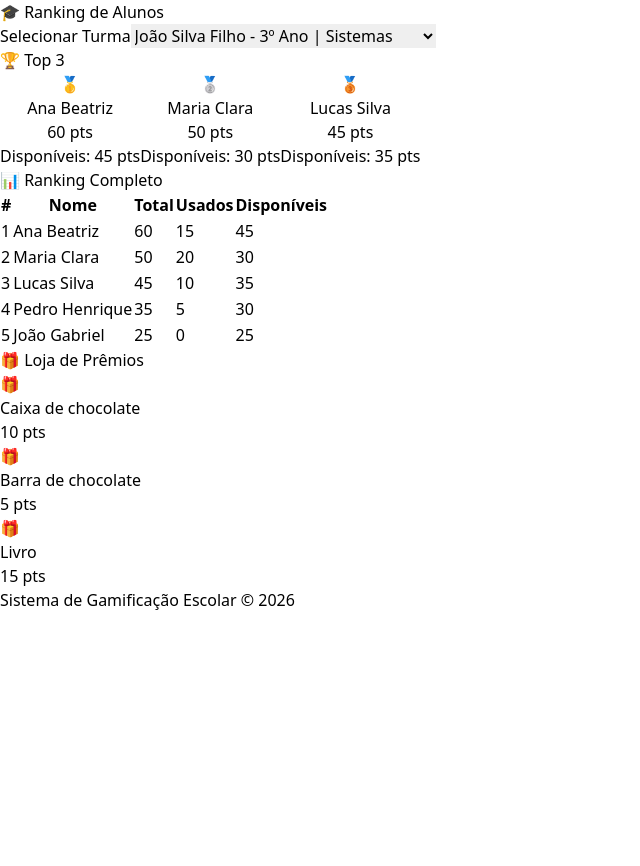
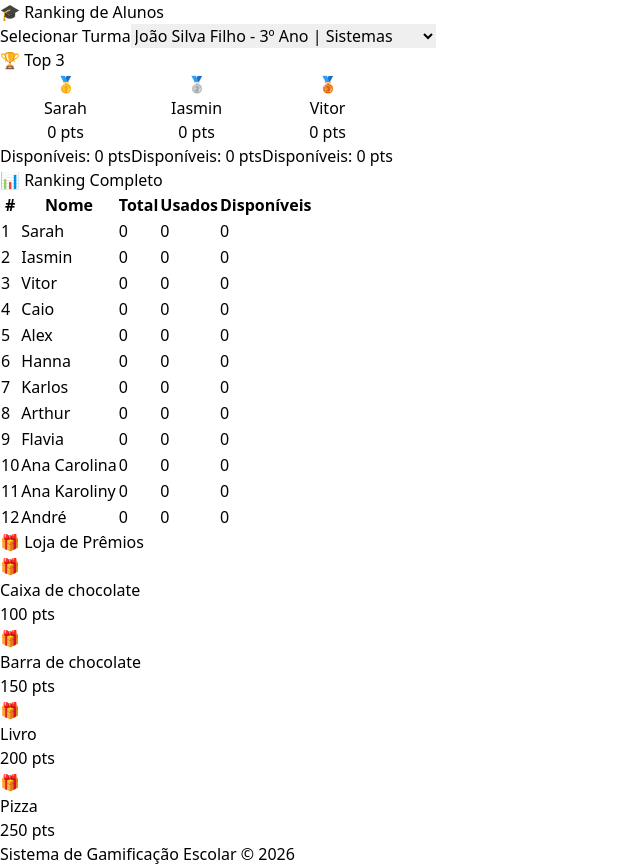
Before and after one commit to ramersonrodrigues/site-ranking-alunos, a React (Vite) app: page / in a window 1280 px wide. Shown: the whole page, without its empty margins (0-640 px from the left). Before the commit the page ends 800 px from the top, so only its background shows below. Built offline with nearby package versions, Linux system fonts and the light colour scheme.

Commit message:
lista de alunos

```diff
--- a/src/components/ModalHistorico.tsx
+++ b/src/components/ModalHistorico.tsx
@@ -60,7 +60,7 @@ export function ModalHistorico({ aluno, onClose }: ModalHistoricoProps) {
               Nenhum registro encontrado.
             </p>
           ) : (
-            aluno.historico.map((item, index) => {
+            [...aluno.historico].reverse().map((item, index) => {
               const isGanho = item.tipo === "ganho";
               return (
                 <div
--- a/src/data/turmas.ts
+++ b/src/data/turmas.ts
@@ -4,44 +4,60 @@ import { Premio } from "../models/Premio";
 import { Turma } from "../models/Turma";
 
 const premiosPadrao: Premio[] = [
-  new Premio("Caixa de chocolate", 10),
-  new Premio("Barra de chocolate", 5),
-  new Premio("Livro", 15),
+  new Premio("Caixa de chocolate", 100),
+  new Premio("Barra de chocolate", 150),
+  new Premio("Livro", 200),
+  new Premio("Pizza", 250),
 ];
 
 const turmaA = new Turma(
   "João Silva Filho - 3º Ano | Sistemas",
   [
-    new Aluno("Lucas Silva", [
-      new HistoricoItem("ganho", 15, "Participação em aula", "05/03/2025", "Matemática"),
-      new HistoricoItem("ganho", 10, "Nota acima de 9", "12/03/2025", "Português"),
-      new HistoricoItem("ganho", 20, "Projeto em grupo", "20/03/2025", "História"),
-      new HistoricoItem("uso", 10, "Barra de chocolate x2", "25/03/2025", "Premiação"),
+    // new Aluno("Lucas Silva", [
+    //   new HistoricoItem("ganho", 15, "Participação em aula", "05/03/2025", "Matemática"),
+    //   new HistoricoItem("ganho", 10, "Nota acima de 9", "12/03/2025", "Português"),
+    //   new HistoricoItem("ganho", 20, "Projeto em grupo", "20/03/2025", "História"),
+    //   new HistoricoItem("uso", 10, "Barra de chocolate x2", "25/03/2025", "Premiação"),
+    //   new HistoricoItem("uso", 10, "Nota", "25/03/2025", "Matemática"),
+    // ]),
+    new Aluno("Sarah", [
+
     ]),
-    new Aluno("Ana Beatriz", [
-      new HistoricoItem("ganho", 20, "Melhor nota da turma", "02/03/2025", "Matemática"),
-      new HistoricoItem("ganho", 15, "Apresentação oral", "10/03/2025", "Português"),
-      new HistoricoItem("ganho", 25, "Trabalho extra", "18/03/2025", "História"),
-      new HistoricoItem("uso", 15, "Livro", "22/03/2025", "Premiação"),
+
+    new Aluno("Iasmin", [
+
     ]),
-    new Aluno("Pedro Henrique", [
-      new HistoricoItem("ganho", 10, "Participação em aula", "03/03/2025", "Matemática"),
-      new HistoricoItem("ganho", 15, "Redação destaque", "14/03/2025", "Português"),
-      new HistoricoItem("ganho", 10, "Quiz de história", "21/03/2025", "História"),
-      new HistoricoItem("uso", 5, "Barra de chocolate", "28/03/2025", "Premiação"),
+    new Aluno("Vitor", [
+
     ]),
-    new Aluno("Maria Clara", [
-      new HistoricoItem("ganho", 20, "Olimpíada de matemática", "01/03/2025", "Matemática"),
-      new HistoricoItem("ganho", 10, "Leitura extra", "08/03/2025", "Português"),
-      new HistoricoItem("ganho", 20, "Seminário", "15/03/2025", "História"),
-      new HistoricoItem("uso", 10, "Caixa de chocolate", "19/03/2025", "Premiação"),
-      new HistoricoItem("uso", 10, "Caixa de chocolate", "26/03/2025", "Premiação"),
+    new Aluno("Caio", [
+
     ]),
-    new Aluno("João Gabriel", [
-      new HistoricoItem("ganho", 10, "Dever de casa completo", "04/03/2025", "Matemática"),
-      new HistoricoItem("ganho", 5, "Participação em aula", "11/03/2025", "Português"),
-      new HistoricoItem("ganho", 10, "Trabalho em dupla", "19/03/2025", "História"),
+    new Aluno("Alex", [
+
     ]),
+      new Aluno("Hanna", [
+
+    ]),
+      new Aluno("Karlos", [
+
+    ]),
+      new Aluno("Arthur", [
+
+    ]),
+       new Aluno("Flavia", [
+
+    ]),
+      new Aluno("Ana Carolina", [
+
+    ]),
+    new Aluno("Ana Karoliny", [
+
+    ]),
+    new Aluno("André", [
+
+    ]),
+
   ],
   premiosPadrao
 );
@@ -49,34 +65,19 @@ const turmaA = new Turma(
 const turmaB = new Turma(
   "Raquel Magalhães - 2º Ano | Sistemas",
   [
-    new Aluno("Isabela Santos", [
-      new HistoricoItem("ganho", 20, "Prova com nota máxima", "06/03/2025", "Matemática"),
-      new HistoricoItem("ganho", 15, "Concurso de redação", "13/03/2025", "Português"),
-      new HistoricoItem("ganho", 20, "Feira de ciências", "20/03/2025", "História"),
-      new HistoricoItem("uso", 10, "Caixa de chocolate", "27/03/2025", "Premiação"),
-    ]),
-    new Aluno("Rafael Oliveira", [
-      new HistoricoItem("ganho", 15, "Exercícios extras", "05/03/2025", "Matemática"),
-      new HistoricoItem("ganho", 10, "Apresentação de livro", "12/03/2025", "Português"),
-      new HistoricoItem("ganho", 15, "Pesquisa histórica", "19/03/2025", "História"),
-      new HistoricoItem("uso", 5, "Barra de chocolate", "23/03/2025", "Premiação"),
-      new HistoricoItem("uso", 10, "Caixa de chocolate", "28/03/2025", "Premiação"),
-    ]),
-    new Aluno("Camila Ferreira", [
-      new HistoricoItem("ganho", 25, "Olimpíada de matemática - Ouro", "01/03/2025", "Matemática"),
-      new HistoricoItem("ganho", 20, "Melhor redação do mês", "10/03/2025", "Português"),
-      new HistoricoItem("ganho", 25, "Projeto interdisciplinar", "17/03/2025", "História"),
-      new HistoricoItem("uso", 15, "Livro", "21/03/2025", "Premiação"),
-      new HistoricoItem("uso", 10, "Caixa de chocolate", "25/03/2025", "Premiação"),
-    ]),
-    new Aluno("Thiago Costa", [
-      new HistoricoItem("ganho", 10, "Participação ativa", "07/03/2025", "Matemática"),
-      new HistoricoItem("ganho", 10, "Leitura complementar", "14/03/2025", "Português"),
-      new HistoricoItem("ganho", 10, "Documentário apresentado", "22/03/2025", "História"),
-      new HistoricoItem("uso", 5, "Barra de chocolate", "29/03/2025", "Premiação"),
-    ]),
+
+
   ],
   premiosPadrao
 );
 
-export const turmas: Turma[] = [turmaA, turmaB];
+const turmaC = new Turma(
+  "Raquel Magalhães - 3º Ano | IA",
+  [
+
+
+  ],
+  premiosPadrao
+);
+
+export const turmas: Turma[] = [turmaA, turmaB, turmaC];
```
